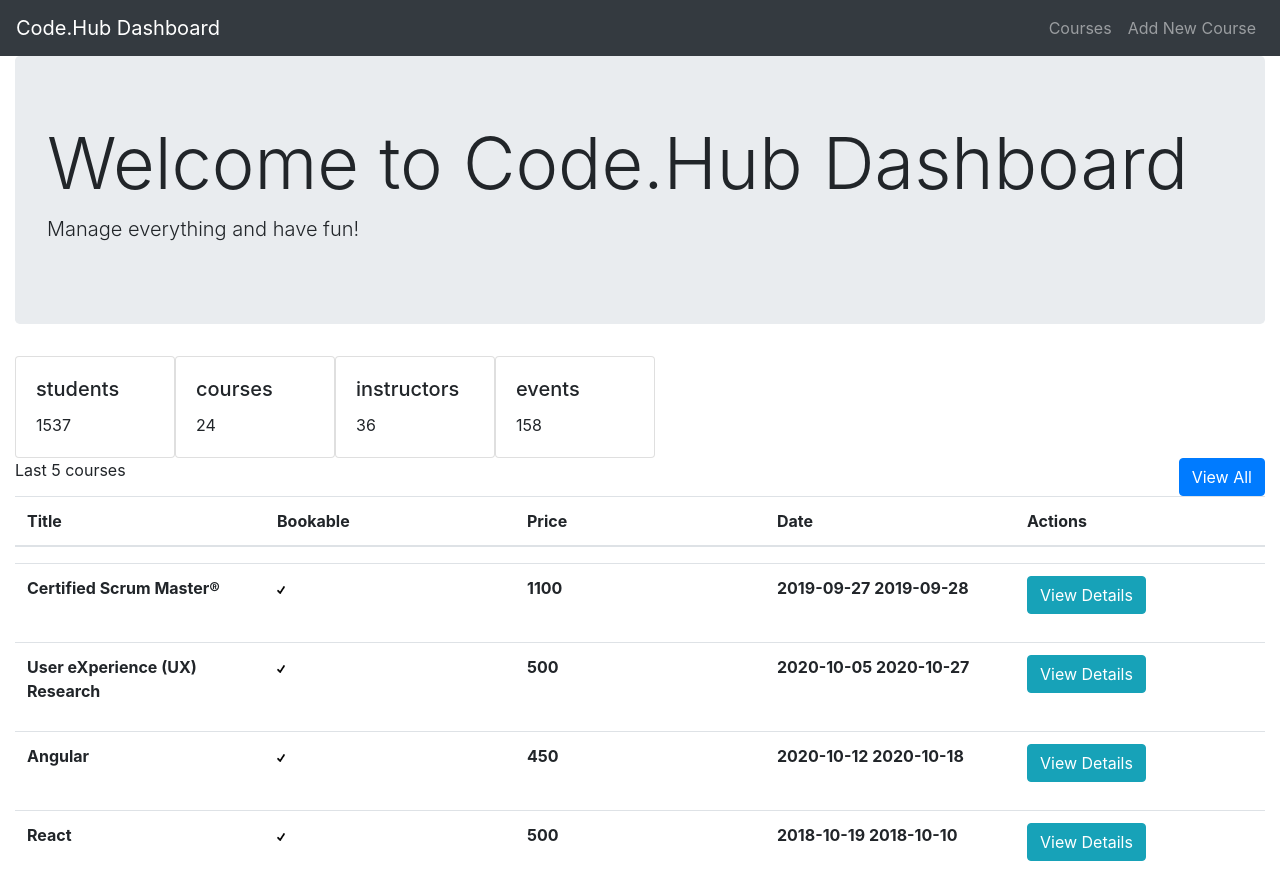
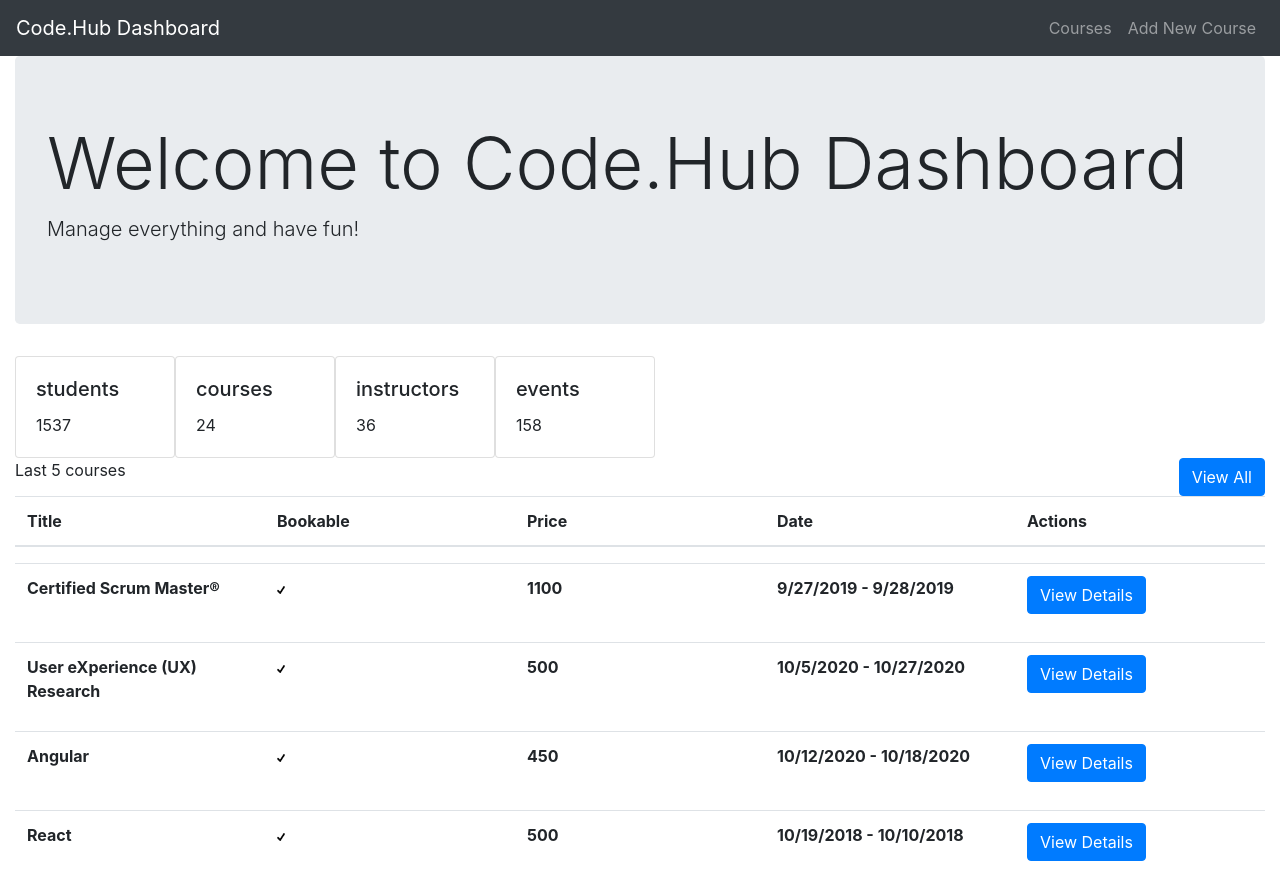
Before and after one commit to kcholevas/prfuture, a React (Create React App) app: page / in a window 1280 px wide. Built offline with nearby package versions, Linux system fonts and the light colour scheme; data requests are answered from the project's data file.

Commit message:
Update CoursesTable.js

```diff
--- a/src/CoursesTable.js
+++ b/src/CoursesTable.js
@@ -1,29 +1,47 @@
 import React, { useState, useEffect } from "react";
 import "bootstrap/dist/css/bootstrap.min.css";
-//den xreiazetai pleon to db.json
-import { Table, Button} from 'reactstrap';
+import { Table, Button, Alert, Spinner } from "react-bootstrap";
+import axios from "axios";
 import "./index.css";
+import { API } from "./api";
 
 
 // Table of courses
 // ========================================
 
-function CoursesTable(){
+function CoursesTable() {
+  const [courses, setItems] = useState([]);
+  const [isLoading, setIsLoading] = useState(false);
+  const [error, setError] = useState(null);
 
-    useEffect(() => {
+  useEffect(() => {
+    const fetchData = async () => {
+      setError(false);
+      setIsLoading(true);
+      try {
+        const response = await axios.get(`${API}/courses`);
+        setItems(response.data);
+        setIsLoading(false);
+      } catch {
+        setError(error);
+        setIsLoading(false);
+      }
+    };
 
-        fetchItems();
+    fetchData();
+  }, []);
 
-    },[]);
+  if (error) {
+    return <Alert variant="warning">{error.message}</Alert>;
+  }
 
-    const [courses,setItems] = useState([])
+  if (isLoading) {
+    return <Spinner animation="border" size="lg" />;
+  }
 
-    const fetchItems = async () => {
-      const res = await fetch(`http://localhost:3001/courses`)
-      const courses = await res.json(); //ta kanei fetch apo ton server!
-        console.log(courses);
-        setItems(courses);
-    }
+  const DateFormatter = (date) => {
+    return new Date(date).toLocaleDateString("en-US");
+  };
     return (
         <div>Last 5 courses<Button className="float-right" color="primary" onClick={event =>  window.location.href='/courses'}>View All</Button>{' '}
             <Table class ="d-flex justify-content-center">
@@ -46,7 +64,7 @@ function CoursesTable(){
                 <th style={{ width: "20%", justifyContent: "center", textAlign: "left" }}>{courses.title}</th>
                 <th style={{ width: "20%", justifyContent: "center", textAlign: "left" }}><img className="photo" src={process.env.PUBLIC_URL + '/check.png'} alt="Bookable"/></th>
                 <th style={{ width: "20%", justifyContent: "center", textAlign: "left" }}>{courses.price.normal}</th>
-                <th style={{ width: "20%", justifyContent: "center", textAlign: "left" }}>{courses.dates.start_date} {courses.dates.end_date}</th>
+                <th style={{ width: "20%", justifyContent: "center", textAlign: "left" }}>{`${DateFormatter(courses.dates.start_date)} - ${DateFormatter(courses.dates.end_date)}`}</th>
                 <th><Button color="info" onClick={event =>  window.location.href=(`/courses/${courses.id}`)}>View Details</Button>{' '}</th>
             </tr>
             </tbody>
```
